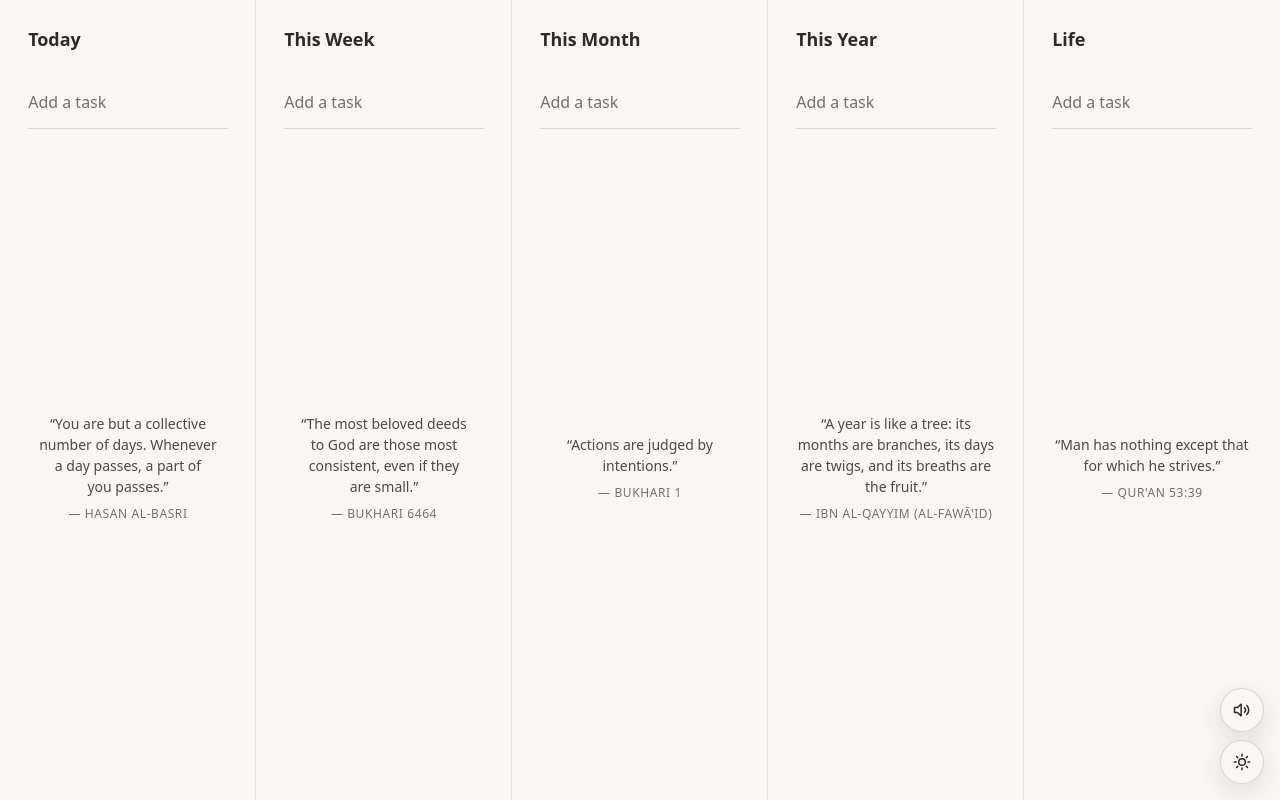
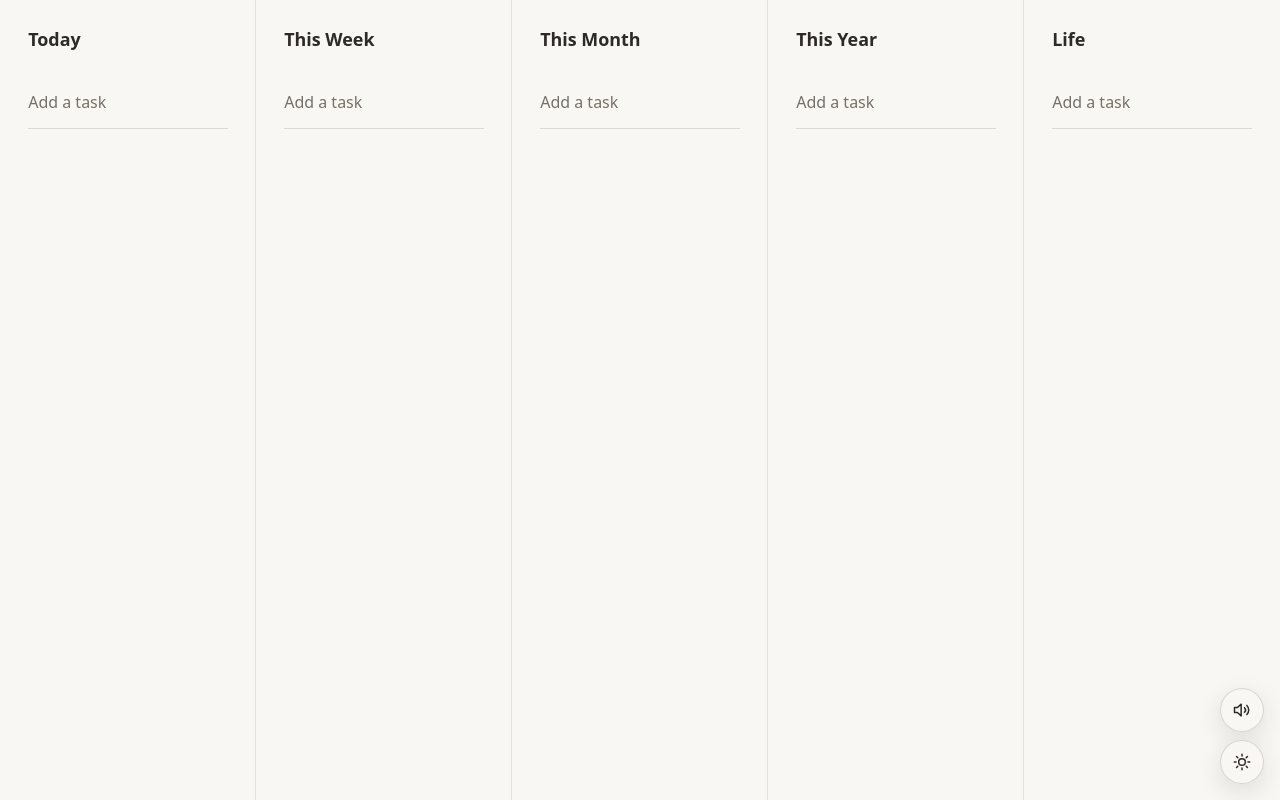
Before and after one commit to suheilOS/horizons, a React (Vite) app: page / in a window 1280 px wide. Built offline with nearby package versions, Linux system fonts and the light colour scheme; a web font is replaced by a local one.

Commit message:
Remove empty state quotes

```diff
--- a/src/App.tsx
+++ b/src/App.tsx
@@ -15,8 +15,6 @@ type RemovalEffect = Exclude<SoundEffect, "add">;
 type Horizon = {
   id: TaskHorizon;
   title: string;
-  emptyQuote: string;
-  emptySource: string;
 };
 
 const THEME_STORAGE_KEY = "todo-horizons:theme";
@@ -27,36 +25,11 @@ const TASK_EXIT_DURATION = {
 const REDUCED_MOTION_EXIT_DURATION = 100;
 
 const horizons = [
-  {
-    id: "today",
-    title: "Today",
-    emptyQuote: "You are but a collective number of days. Whenever a day passes, a part of you passes.",
-    emptySource: "Hasan al-Basri",
-  },
-  {
-    id: "week",
-    title: "This Week",
-    emptyQuote: "The most beloved deeds to God are those most consistent, even if they are small.",
-    emptySource: "Bukhari 6464",
-  },
-  {
-    id: "month",
-    title: "This Month",
-    emptyQuote: "Actions are judged by intentions.",
-    emptySource: "Bukhari 1",
-  },
-  {
-    id: "year",
-    title: "This Year",
-    emptyQuote: "A year is like a tree: its months are branches, its days are twigs, and its breaths are the fruit.",
-    emptySource: "Ibn al-Qayyim (Al-Fawā'id)",
-  },
-  {
-    id: "life",
-    title: "Life",
-    emptyQuote: "Man has nothing except that for which he strives.",
-    emptySource: "Qur'an 53:39",
-  },
+  { id: "today", title: "Today" },
+  { id: "week", title: "This Week" },
+  { id: "month", title: "This Month" },
+  { id: "year", title: "This Year" },
+  { id: "life", title: "Life" },
 ] satisfies Horizon[];
 
 function isTheme(value: unknown): value is Theme {
@@ -93,8 +66,6 @@ type HorizonColumnProps = Horizon & {
 function HorizonColumn({
   id,
   title,
-  emptyQuote,
-  emptySource,
   tasks,
   removingTasks,
   onAddTask,
@@ -139,7 +110,7 @@ function HorizonColumn({
         />
       </form>
 
-      {tasks.length > 0 ? (
+      {tasks.length > 0 && (
         <ul className="task-list" aria-label={`${title} tasks`}>
           {tasks.map((task) => (
             <li
@@ -169,13 +140,6 @@ function HorizonColumn({
             </li>
           ))}
         </ul>
-      ) : (
-        <div className="horizon__empty" aria-label={`${title} empty state`}>
-          <blockquote className="horizon__quote">
-            <p className="horizon__quote-text">“{emptyQuote}”</p>
-            <cite className="horizon__quote-source">— {emptySource}</cite>
-          </blockquote>
-        </div>
       )}
     </section>
   );
--- a/src/styles.css
+++ b/src/styles.css
@@ -134,41 +134,6 @@ input {
   line-height: 1.25;
   text-wrap: balance;
 }
-.horizon__empty {
-  display: flex;
-  min-height: 180px;
-  flex: 1;
-  align-items: center;
-  justify-content: center;
-  text-align: center;
-}
-
-.horizon__quote {
-  margin: 0;
-  padding: 0;
-  display: flex;
-  flex-direction: column;
-  gap: 8px;
-  align-items: center;
-  max-width: 240px;
-}
-
-.horizon__quote-text {
-  margin: 0;
-  font-size: 0.875rem;
-  line-height: 1.5;
-  color: var(--muted-strong);
-  text-wrap: pretty;
-}
-
-.horizon__quote-source {
-  font-style: normal;
-  font-size: 0.75rem;
-  color: var(--muted);
-  text-transform: uppercase;
-  letter-spacing: 0.05em;
-}
-
 .task-entry {
   margin-bottom: clamp(24px, 3vw, 36px);
 }
```
